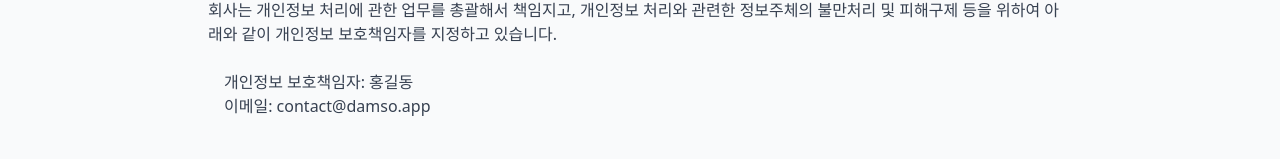
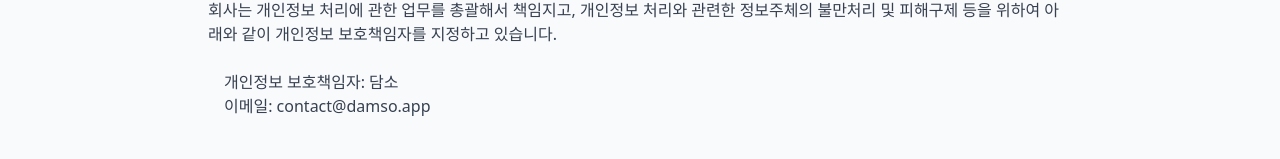
Before and after one commit to nwgu/damso, a React (Vite) app: page /privacy in a window 1280 px wide. Shown: the part 1210-1369 px from the top of the page. Built offline with nearby package versions, Linux system fonts and the light colour scheme.

Commit message:
이름 변경

```diff
--- a/src/pages/Privacy.jsx
+++ b/src/pages/Privacy.jsx
@@ -64,7 +64,7 @@ function Privacy() {
                         <h2 className="text-xl font-bold text-gray-900 mb-3">6. 개인정보 보호책임자</h2>
                         <p>회사는 개인정보 처리에 관한 업무를 총괄해서 책임지고, 개인정보 처리와 관련한 정보주체의 불만처리 및 피해구제 등을 위하여 아래와 같이 개인정보 보호책임자를 지정하고 있습니다.</p>
                         <div className="mt-2 bg-gray-50 p-4 rounded">
-                            <p>개인정보 보호책임자: 홍길동</p>
+                            <p>개인정보 보호책임자: 담소</p>
                             <p>이메일: contact@damso.app</p>
                         </div>
                     </section>
```
